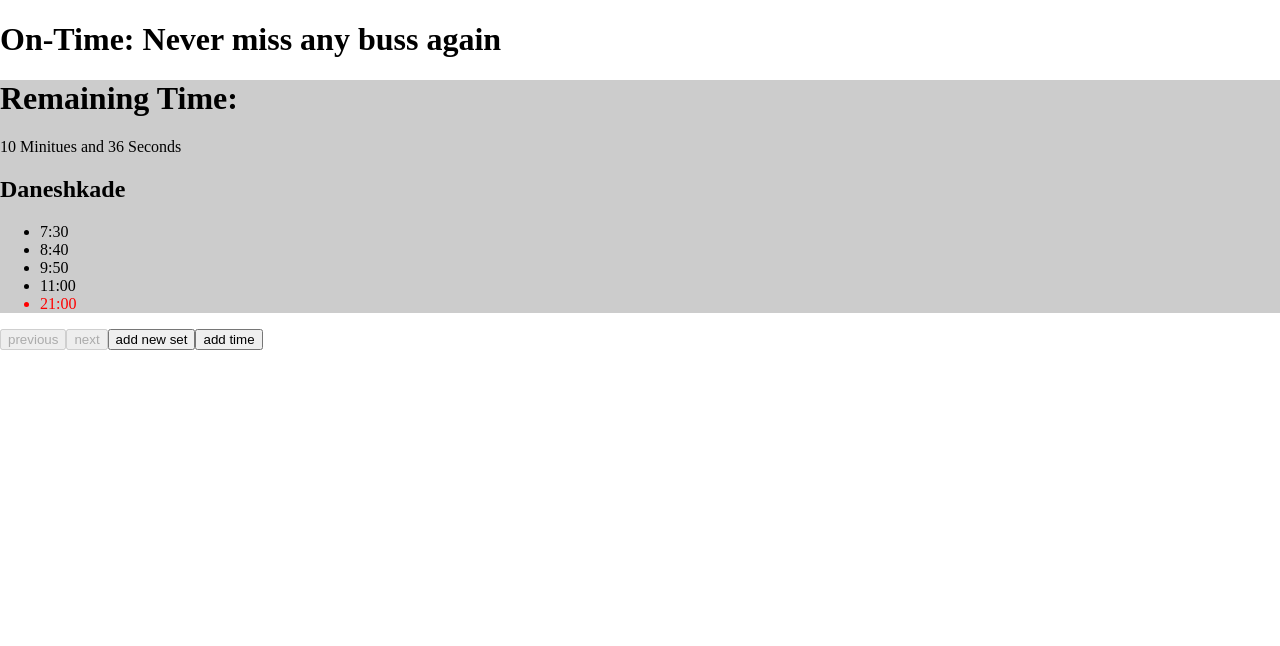
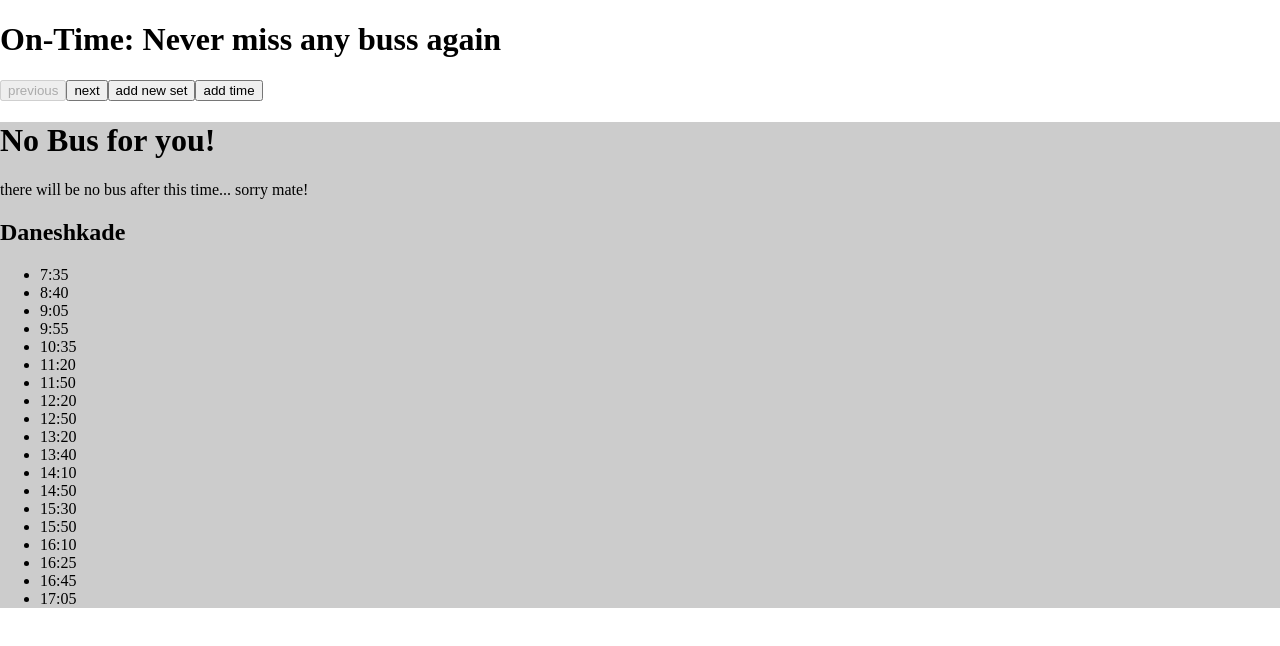
Before and after one commit to mohsenfaraj/on-time, a React (Vite) app: page / in a window 1280 px wide. Shown: the top 646 px of the page. Built offline with nearby package versions, Linux system fonts and the light colour scheme.

Commit message:
fix bugs and added UUT times

```diff
--- a/src/App.jsx
+++ b/src/App.jsx
@@ -9,14 +9,25 @@ function App() {
       {
         name : "Daneshkade" ,
         background: "#ccc" ,
-        times : ["7:30" , "8:40" , "9:50" , "11:00" , "21:00"]
+        times : ["7:35" , "8:40" , "9:05" , "9:55" , "10:35" , "11:20" , "11:50" , "12:20" ,
+        "12:50" , "13:20" , "13:40" , "14:10" , "14:50" , "15:30" , "15:50" , "16:10" ,
+        "16:25" , "16:45" , "17:05"
+      ]
+      } ,
+      {
+        name:"UUT" ,
+        background : "yellow" ,
+        times : ["8:20" , "8:45" , "9:35" , "10:15" , "11:00" , "11:30" , "12:00" , "12:30" ,
+        "13:00" , "13:20" , "13:50" , "14:30" , "15:10" , "15:30" , "15:50" , "16:05" ,
+        "16:25" , "16:45" , "17:40" , "18:15" , "19:10"
+      ]
       }
     ]
   )
   const [activeTimer , setactiveTimer] = useState(0)
   const [addTimeWindow , setAddtimeWindow ] = useState(false)
   const [addSetWindow , setAddSetWindow] = useState(false)
-  const [remaning , setRemaining] = useState(remainingTime()) ;
+  const [remaning , setRemaining] = useState(0) ;
   function prevTimer(e) {
     if (activeTimer !== 0)
     setactiveTimer(activeTimer - 1) ;
@@ -92,8 +103,8 @@ function App() {
     }
     else {
         const [targetHour , targetMin] = target.split(":") ;
-        const remaining = ((targetHour * 60) + parseInt(targetMin) - (hour * 60) - parseInt(min)) * 60 - second;
-        return [remaining , index ];
+        const remainingTime = ((targetHour * 60) + parseInt(targetMin) - (hour * 60) - parseInt(min)) * 60 - second;
+        return [remainingTime , index ];
     }
 }
 
@@ -117,14 +128,16 @@ function closestTime(hour , min){
 }
 
 useEffect(() => {
+  setRemaining(remainingTime())
   const timer = setInterval(() => {
-    setRemaining(remainingTime)
+    setRemaining(remainingTime())
+    console.log(activeTimer)
   }, 1000);
 
   return () => {
     clearInterval(timer)
   }
-}, [])
+}, [activeTimer])
 
 
   let modal = "";
@@ -134,14 +147,15 @@ useEffect(() => {
   else if (addTimeWindow) {
     modal = <AddTime close={closeModal} addNewTime={addNewTime}/>
   }
+
   return (
     <div>
       <h1>On-Time: Never miss any buss again</h1>
-      <Timer timer = {times[activeTimer]} remaining = {remaning[0]} timeIndex = {remaning[1]}/>
       <button onClick={prevTimer} disabled={activeTimer == 0}>previous</button>
       <button onClick={nextTimer} disabled={activeTimer + 1 == times.length}>next</button>
       <button onClick={showAddSet}>add new set</button>
       <button onClick={showAddTime}>add time</button>
+      <Timer timer = {times[activeTimer]} remaining = {remaning[0]} timeIndex = {remaning[1]}/>
       {modal}
     </div>
   )
```
